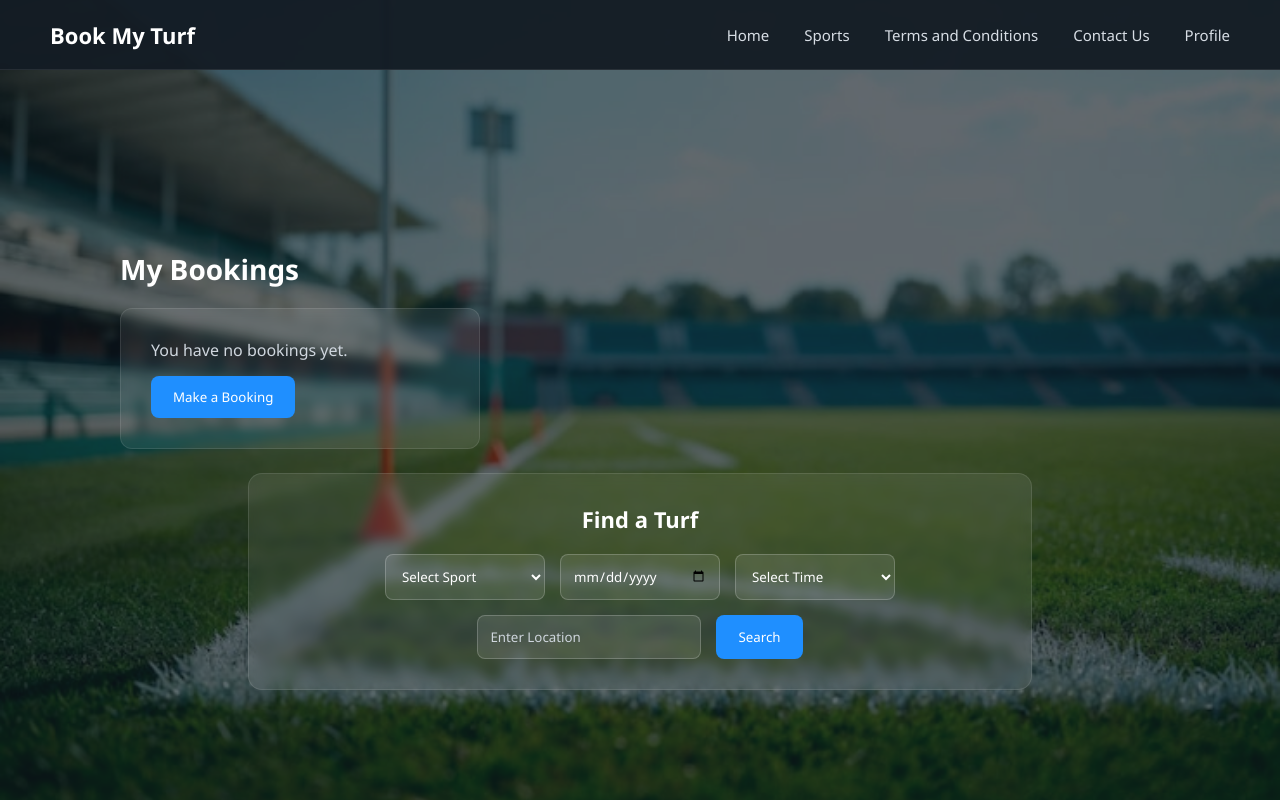
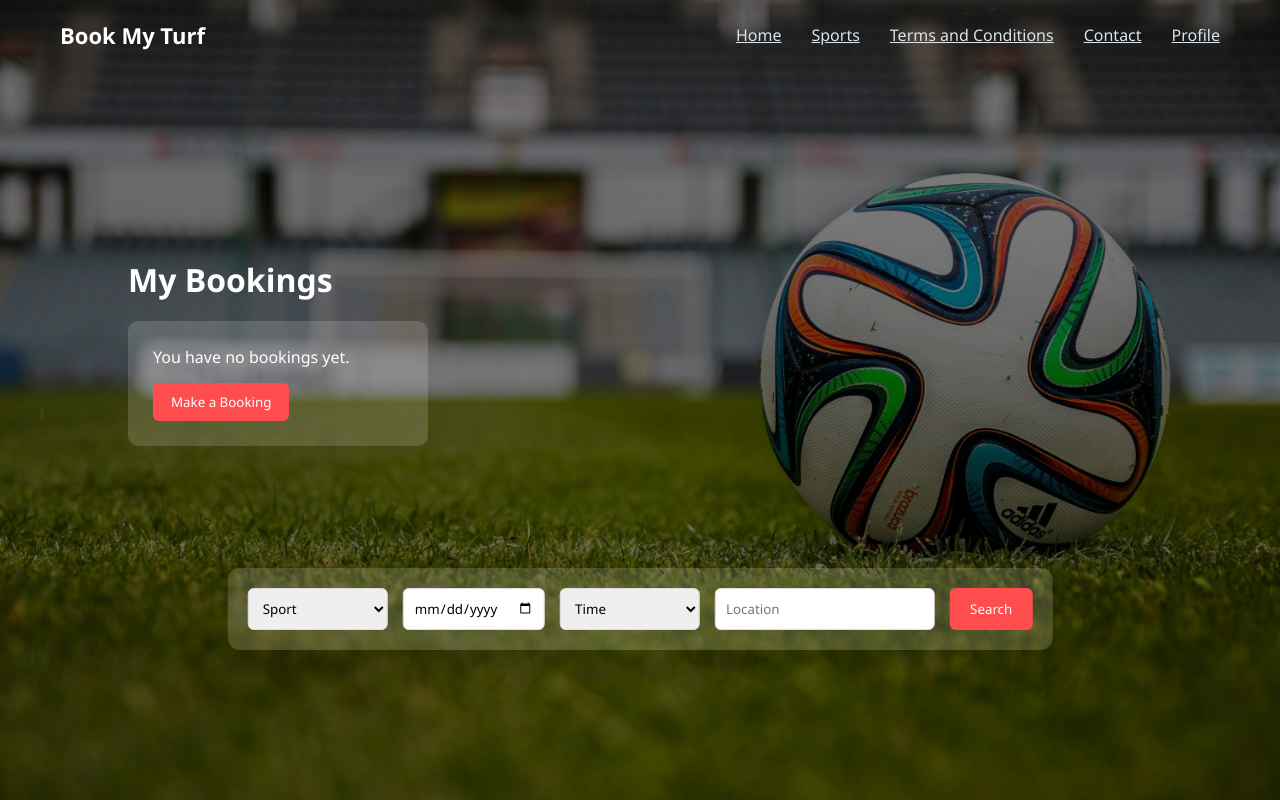
Before and after one commit to AnavMidha/Turf-Booking-System, a Django app: page /dashboard/ in a window 1280 px wide. Run offline with Django 5.2, Linux system fonts and the light colour scheme.

Commit message:
dashboard page changed and complete

```diff
--- a/static/css/dashboard.css
+++ b/static/css/dashboard.css
@@ -1,5 +1,4 @@
 /* ================= RESET ================= */
-
 * {
     margin: 0;
     padding: 0;
@@ -7,227 +6,142 @@
     font-family: "Segoe UI", Arial, sans-serif;
 }
 
-
-/* ================= BODY ================= */
-
-body {
-    background-image: url("/static/images/field.jpg");
-    background-size: cover;
-    background-position: center;
-    background-attachment: fixed;
-
-    /* dark overlay effect */
-    position: relative;
-}
-
-/* dark overlay so bg is not too bright */
-body::before {
-    content: "";
-    position: fixed;
-    inset: 0;
-    background: rgba(15, 25, 35, 0.65);
-    z-index: -1;
-}
-
-
 /* ================= NAVBAR ================= */
-
 .navbar {
-    position: sticky;
+    position: absolute;
     top: 0;
-
+    width: 100%;
     height: 70px;
-    width: 100%;
 
     display: flex;
     justify-content: space-between;
     align-items: center;
 
-    padding: 0 50px;
-
-    background: rgba(20, 28, 36, 0.95);
-    border-bottom: 1px solid rgba(255,255,255,0.08);
+    padding: 0 60px;
+    .navbar {
+    background: rgba(20, 28, 40, 0.85);
+    backdrop-filter: blur(8px);
+}
+    z-index: 1000;
 }
 
 .logo {
-    text-decoration: none;
     font-size: 22px;
     font-weight: 600;
     color: white;
 }
 
-.nav-menu {
+/* NAV LINKS */
+.nav-links {
     list-style: none;
     display: flex;
-    align-items: center;
-    gap: 35px;
+    gap: 30px;
 }
 
-.nav-menu li {
+.nav-links li {
     position: relative;
 }
 
-.nav-menu a {
-    text-decoration: none;
-    color: #d7dde4;
-    font-size: 15px;
-    transition: 0.2s;
-    font-weight: 500;
+.nav-links a {
+    color: #dbe3ea;
 }
 
-.nav-menu a:hover {
+.nav-links a:hover {
     color: white;
 }
 
 
-/* ================= DROPDOWN ================= */
 
-.dropdown-menu {
-    display: none;
-    position: absolute;
-    top: 40px;
-    left: 0;
-
-    background: #1f2a36;
-    list-style: none;
-
-    min-width: 170px;
-    border-radius: 6px;
-    box-shadow: 0 6px 14px rgba(0,0,0,0.4);
+/* ================= HERO SECTION ================= */
+.hero {
+    height: 100vh;
+    background-image: url("/static/images/dashboard.jpg");
+    background-size: cover;
+    background-position: center;
+    position: relative;
 }
 
-.dropdown-menu li a {
-    display: block;
-    padding: 10px 15px;
-    color: #d7dde4;
+/* Dark overlay */
+.hero::before {
+    content: "";
+    position: absolute;
+    inset: 0;
+    background: rgba(0,0,0,0.5);
 }
 
-.dropdown-menu li a:hover {
-    background: #2b3948;
+/* ================= BOOKINGS SECTION ================= */
+.bookings-section {
+    position: absolute;
+    top: 44%;
+    left: 10%;
+    transform: translateY(-50%);
     color: white;
-}
-
-.dropdown:hover .dropdown-menu {
-    display: block;
-}
-
-
-/* ================= DASHBOARD LAYOUT ================= */
-
-.dashboard-container {
-    min-height: calc(100vh - 70px);
-
-    padding: 60px 80px 40px 80px;
-
-    display: flex;
-    flex-direction: column;
-}
-
-
-/* ================= BOOKINGS SECTION ================= */
-
-.bookings-section {
-    width: 360px;
-    margin-left: 40px;
-    margin-top: 120px;
+    z-index: 2;
 }
 
 .bookings-section h2 {
-    font-size: 28px;
+    font-size: 32px;
     margin-bottom: 20px;
-    color: white;
 }
 
-.no-bookings {
-    background: rgba(255,255,255,0.08);
-    padding: 30px;
-    border-radius: 12px;
-
-    border: 1px solid rgba(255,255,255,0.1);
-    backdrop-filter: blur(4px);
+.booking-card {
+    background: rgba(255,255,255,0.15);
+    padding: 25px;
+    border-radius: 10px;
+    width: 300px;
 }
 
-.no-bookings p {
+.booking-card p {
     margin-bottom: 15px;
-    color: #d0d7df;
 }
 
-
-/* ================= BUTTONS ================= */
-
-.primary-btn,
-.search-btn {
-    padding: 12px 22px;
+/* ================= BUTTON ================= */
+.primary-btn {
+    padding: 10px 18px;
     border: none;
-    border-radius: 8px;
-
-    background: #1f8fff;
+    background: #ff4d4d;
     color: white;
-    font-weight: 500;
+    border-radius: 6px;
     cursor: pointer;
 }
 
-.primary-btn:hover,
-.search-btn:hover {
-    background: #1677d8;
+.primary-btn:hover {
+    background: #e63e3e;
 }
 
+/* ================= SEARCH BOX ================= */
+.search-box {
+    position: absolute;
+    bottom: 150px;
+    left: 50%;
+    transform: translateX(-50%);
 
-/* ================= SEARCH SECTION ================= */
-
-.search-section {
-    margin-top: auto;
-    margin-bottom: 70px;
-
-    margin-left: auto;
-    margin-right: auto;
-
-    width: 70%;
-    max-width: 900px;
-
-    background: rgba(255,255,255,0.08);
-    border-radius: 14px;
-    padding: 30px;
-
-    border: 1px solid rgba(255,255,255,0.1);
-    backdrop-filter: blur(6px);
+    background: rgba(255,255,255,0.15) ;
+    padding: 20px;
+    border-radius: 12px;
+    display: flex;
+    gap: 15px;
+    box-shadow: 0 15px 30px rgba(0,0,0,0.2);
+    z-index: 2;
 }
 
-.search-section h3 {
-    margin-bottom: 20px;
-    font-size: 22px;
-    color: white;
-    text-align: center;
+.search-box select,
+.search-box input {
+    padding: 10px;
+    border-radius: 6px;
+    border: 1px solid #ddd;
+    min-width: 140px;
 }
 
-
-/* ================= FORM ================= */
-
-.search-form {
-    display: flex;
-    gap: 15px;
-    flex-wrap: wrap;
-    justify-content: center;
+.search-box button {
+    padding: 10px 20px;
+    border: none;
+    background: #ff4d4d;
+    color: white;
+    border-radius: 6px;
+    cursor: pointer;
 }
 
-.search-form input,
-.search-form select {
-    padding: 12px;
-    border-radius: 8px;
-
-    border: 1px solid rgba(255,255,255,0.2);
-    background: rgba(255,255,255,0.1);
-    color: white;
-
-    min-width: 160px;
+.search-box button:hover {
+    background: #e63e3e;
 }
-
-.search-form input::placeholder {
-    color: #cfd6dd;
-}
-
-.search-form input:focus,
-.search-form select:focus {
-    outline: none;
-    border-color: #1f8fff;
-}
--- a/templates/dashboard.html
+++ b/templates/dashboard.html
@@ -1,114 +1,65 @@
 {% load static %}
 <!DOCTYPE html>
-<html lang="en">
+<html>
 <head>
-    <meta charset="UTF-8">
-    <title>Dashboard | Book My Turf</title>
-
-    <!-- Common styles -->
-    <link rel="stylesheet" href="{% static 'css/style.css' %}">
-
-    <!-- Dashboard specific styles -->
+    <title>Dashboard - Book My Turf</title>
     <link rel="stylesheet" href="{% static 'css/dashboard.css' %}">
 </head>
-
 <body>
 
-    <!-- ===== NAVBAR ===== -->
+<!-- ================= NAVBAR ================= -->
 <nav class="navbar">
+    <div class="logo">Book My Turf</div>
 
-    <div class="nav-left">
-        <a href="#" class="logo">Book My Turf</a>
-    </div>
-
-    <ul class="nav-menu">
-
+    <ul class="nav-links">
         <li><a href="#">Home</a></li>
 
-        <li class="dropdown">
-            <a href="#">Sports</a>
-
-            <ul class="dropdown-menu">
-                <li><a href="#">Football</a></li>
-                <li><a href="#">Cricket</a></li>
-                <li><a href="#">Tennis</a></li>
-                <li><a href="#">Badminton</a></li>
-                <li><a href="#">Pickleball</a></li>
-            </ul>
-        </li>
+        <li><a href="#">Sports</a></li>
 
         <li><a href="#">Terms and Conditions</a></li>
-        <li><a href="#">Contact Us</a></li>
+        <li><a href="#">Contact</a></li>
         <li><a href="#">Profile</a></li>
+    </ul>
+</nav>
 
-    </ul>
 
-</nav>
-    <!-- ===== MAIN DASHBOARD ===== -->
-    <div class="dashboard-container">
+<!-- ================= HERO SECTION ================= -->
+<section class="hero">
 
-        <!-- LEFT SECTION -->
+    <!-- MY BOOKINGS (center-left) -->
     <div class="bookings-section">
         <h2>My Bookings</h2>
 
-            <!-- If no bookings -->
-            <div class="no-bookings">
+        <div class="booking-card">
             <p>You have no bookings yet.</p>
             <button class="primary-btn">Make a Booking</button>
         </div>
-
-            <!-- Later you will loop bookings here -->
-            <!--
-            {% for booking in bookings %}
-                <div class="booking-card">
-                    {{ booking.sport }} - {{ booking.date }}
-                </div>
-            {% endfor %}
-            -->
     </div>
 
 
-        <!-- SEARCH SECTION -->
-        <div class="search-section">
-
-            <h3>Find a Turf</h3>
-
-            <form class="search-form" method="GET">
-
-                <!-- Sport -->
-                <select name="sport">
-                    <option value="">Select Sport</option>
+    <!-- SEARCH BAR (bottom center) -->
+    <div class="search-box">
+        <select>
+            <option>Sport</option>
             <option>Football</option>
             <option>Cricket</option>
-                    <option>Tennis</option>
             <option>Badminton</option>
-                    <option>Pickleball</option>
         </select>
 
-                <!-- Date -->
-                <input type="date" name="date">
+        <input type="date">
 
-                <!-- Time -->
-                <select name="time">
-                    <option value="">Select Time</option>
-                    <option>6 AM - 7 AM</option>
-                    <option>7 AM - 8 AM</option>
+        <select>
+            <option>Time</option>
             <option>8 AM - 9 AM</option>
             <option>9 AM - 10 AM</option>
         </select>
 
-                <!-- Location -->
-                <input type="text" name="location" placeholder="Enter Location">
+        <input type="text" placeholder="Location">
 
-                <button type="submit" class="search-btn">
-                    Search
-                </button>
-
-            </form>
-
+        <button>Search</button>
     </div>
 
-    </div>
+</section>
 
 </body>
 </html>
```
Also changed, not shown: db.sqlite3, static/images/dashboard.jpg. Lines whose indentation alone changed are shown as unchanged.
